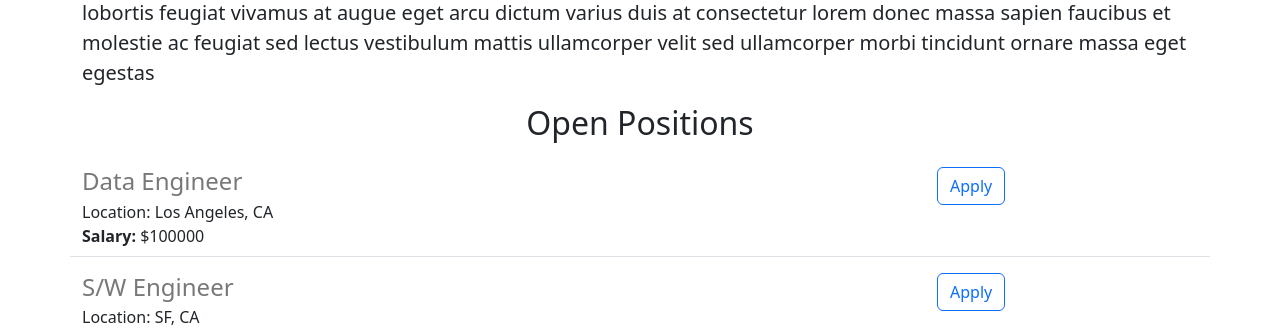
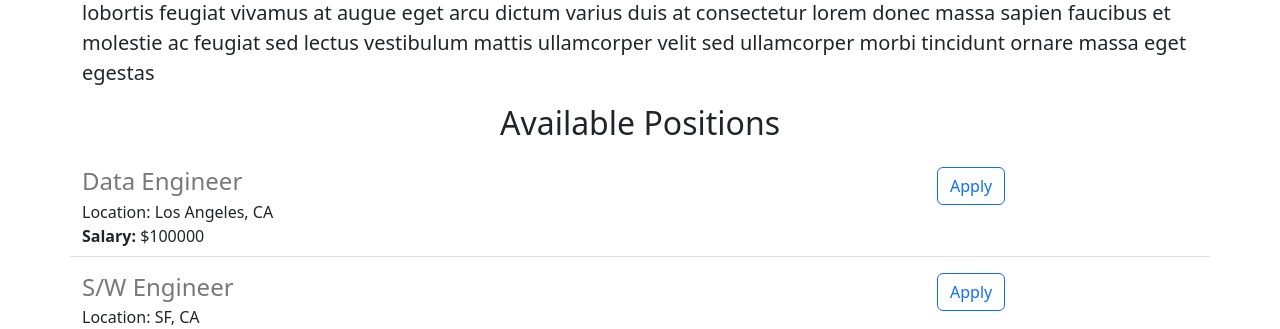
Before and after one commit to rahuul2001/careers-website-using-flask, a Flask app: page / in a window 1280 px wide. Shown: the part 526-855 px from the top of the page. Run offline with Flask 3, Linux system fonts and the light colour scheme.

Commit message:
made some changes

```diff
--- a/templates/home.html
+++ b/templates/home.html
@@ -41,7 +41,7 @@
     <p class="lead">tellus in hac habitasse platea dictumst vestibulum rhoncus est pellentesque elit ullamcorper dignissim cras tincidunt lobortis feugiat vivamus at augue eget arcu dictum varius duis at consectetur lorem donec massa sapien faucibus et molestie ac feugiat sed lectus vestibulum mattis ullamcorper velit sed ullamcorper morbi tincidunt ornare massa eget egestas</p>
 
 
-    <h2 class="text-center mt-2 mb-4">Open Positions</h2>
+    <h2 class="text-center mt-2 mb-4">Available Positions</h2>
 
     <div>
       {% for job in jobs %}
```
